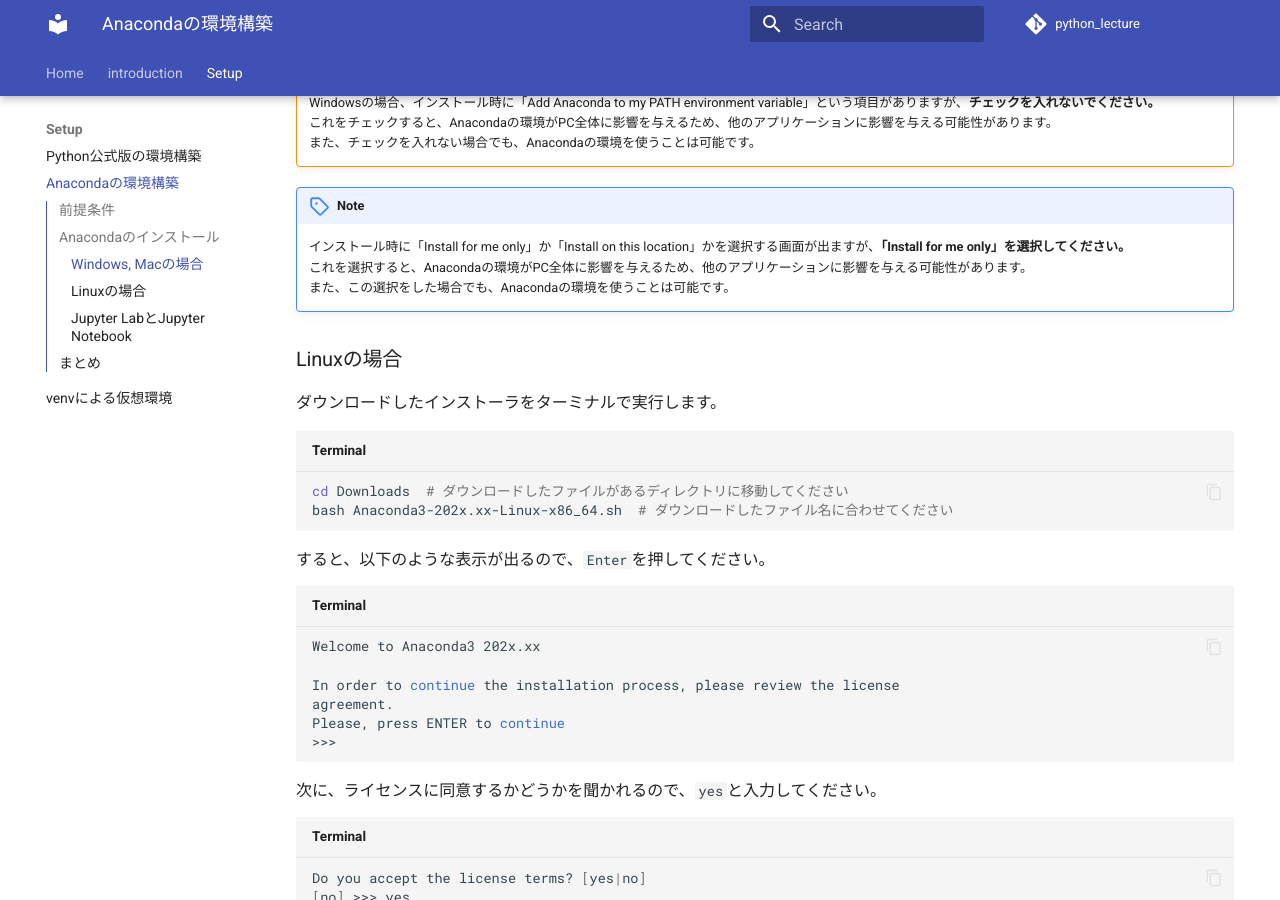
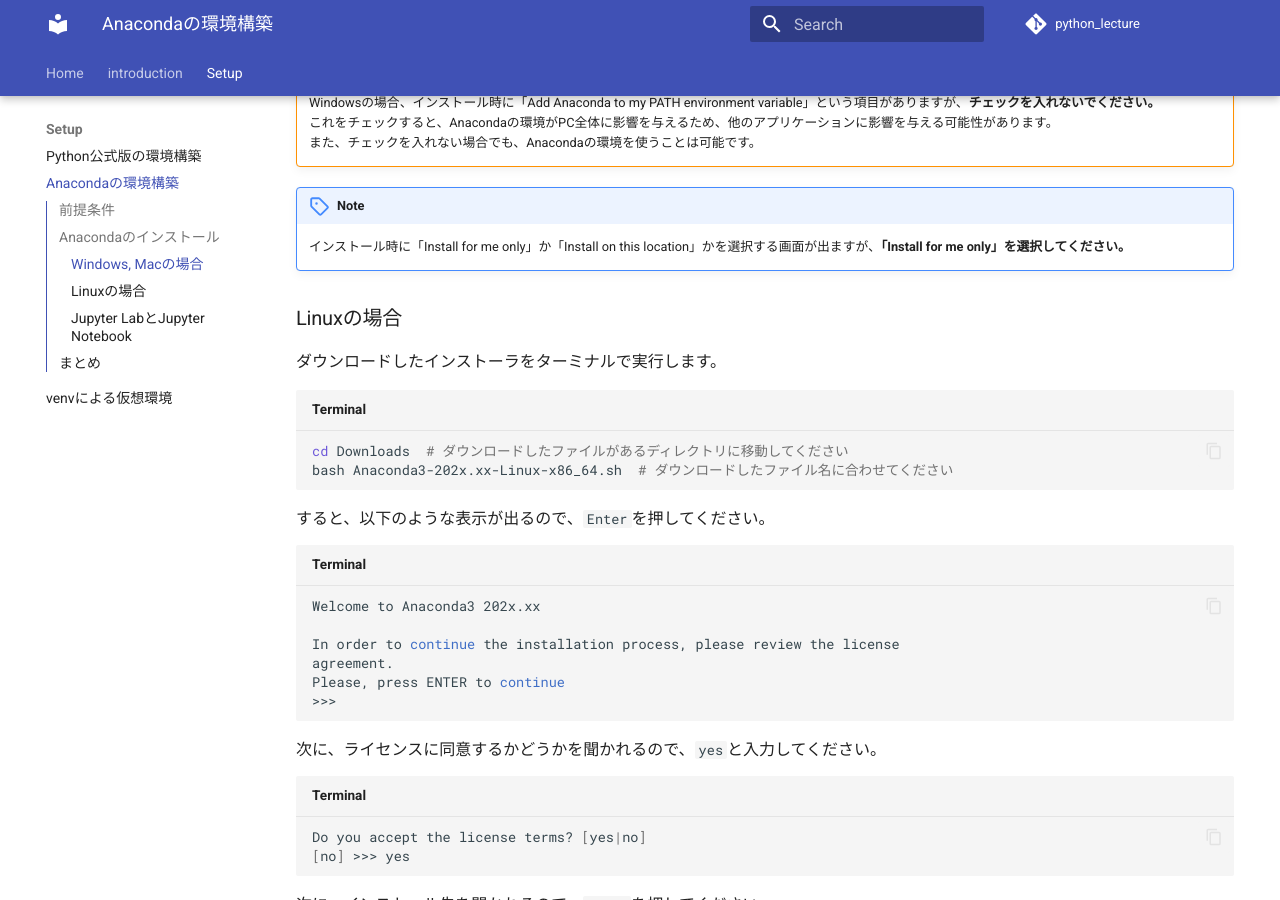
Before and after one commit to Trigger-FK/Python_Lecture, an MkDocs documentation site: the page built from docs/setup_anaconda.md, in a window 1280 px wide and 900 px high, scrolled down 1120 px. Built offline with MkDocs 1.6.1 and Material for MkDocs 9.7.7, drawn with Linux system fonts in a browser that asks for light colours; comment, search, counter and statistics services are not loaded.

```diff
--- a/docs/setup_anaconda.md
+++ b/docs/setup_anaconda.md
@@ -36,8 +36,6 @@
 
 !!! note
     インストール時に「Install for me only」か「Install on this location」かを選択する画面が出ますが、**「Install for me only」を選択してください。**
-    これを選択すると、Anacondaの環境がPC全体に影響を与えるため、他のアプリケーションに影響を与える可能性があります。
-    また、この選択をした場合でも、Anacondaの環境を使うことは可能です。
 
 ### Linuxの場合
 ダウンロードしたインストーラをターミナルで実行します。
```
